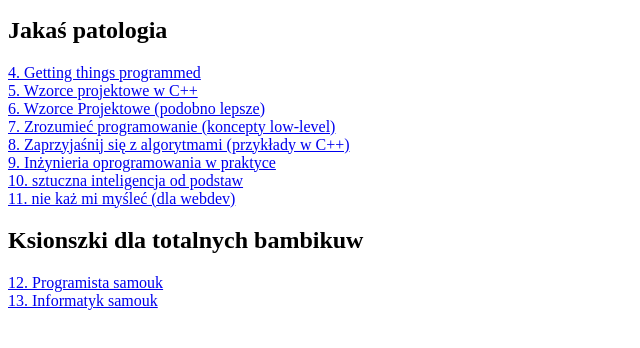
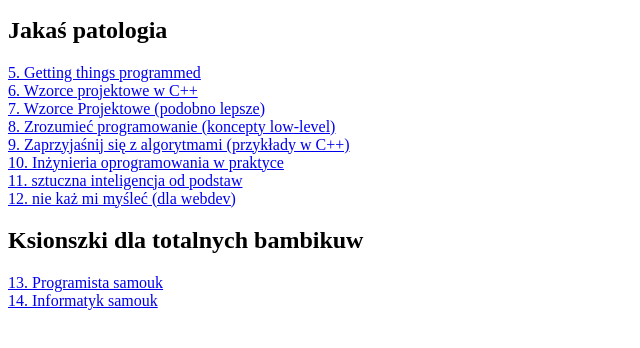
Before and after one commit to AveeSuuu/books-library, a plain HTML site: page index.html in a window 1280 px wide. Shown: the part 230-578 px from the top of the page, 0-640 px from the left. Drawn offline with Linux system fonts and the light colour scheme.

Commit message:
elo benc bim bam

```diff
--- a/index.html
+++ b/index.html
@@ -20,19 +20,19 @@
   </div>
   <div class="ksionszki-lista">
     <h2>Jakaś patologia</h2>
-    <a href="https://helion.pl/ksiazki/getting-things-programmed-droga-do-efektywnosci-michal-bartyzel,droppp.htm#format/d">4. Getting things programmed</a>
-    <a href="https://helion.pl/ksiazki/stosowanie-wzorcow-projektowych-w-c-kod-wielokrotnego-wykorzystania-w-programowaniu-zorientowanym-dmitri-nesteruk,stwzpr.htm#format/d">5. Wzorce projektowe w C++</a>
-    <a href="https://helion.pl/ksiazki/wzorce-projektowe-rusz-glowa-tworzenie-rozszerzalnego-i-latwego-w-utrzymaniu-oprogramowania-obiekt-eric-freeman-elisabeth-robson,wzor2v.htm#format/d">6. Wzorce Projektowe (podobno lepsze)</a>
-    <a href="https://ksiegarnia.pwn.pl/Zrozumiec-programowanie,688790689,p.html">7. Zrozumieć programowanie (koncepty low-level)</a>
-    <a href="https://ksiegarnia.pwn.pl/Zaprzyjaznij-sie-z-algorytmami,256933944,p.html">8. Zaprzyjaśnij się z algorytmami (przykłady w C++)</a>
-    <a href="https://helion.pl/ksiazki/inzynieria-oprogramowania-w-praktyce-od-wymagan-do-kodu-z-jezykiem-uml-michal-smialek-kamil-rybinski,ioprak.htm#format/d">9. Inżynieria oprogramowania w praktyce</a>
-    <a href="https://helion.pl/ksiazki/sztuczna-inteligencja-od-podstaw-feliks-kurp,szinop.htm#format/d">10. sztuczna inteligencja od podstaw </a>
-    <a href="https://helion.pl/ksiazki/nie-kaz-mi-myslec-o-zyciowym-podejsciu-do-funkcjonalnosci-stron-internetowych-wydanie-iii-steve-krug,niek3v.htm#format/d">11. nie każ mi myśleć (dla webdev)</a>
+    <a href="https://helion.pl/ksiazki/getting-things-programmed-droga-do-efektywnosci-michal-bartyzel,droppp.htm#format/d">5. Getting things programmed</a>
+    <a href="https://helion.pl/ksiazki/stosowanie-wzorcow-projektowych-w-c-kod-wielokrotnego-wykorzystania-w-programowaniu-zorientowanym-dmitri-nesteruk,stwzpr.htm#format/d">6. Wzorce projektowe w C++</a>
+    <a href="https://helion.pl/ksiazki/wzorce-projektowe-rusz-glowa-tworzenie-rozszerzalnego-i-latwego-w-utrzymaniu-oprogramowania-obiekt-eric-freeman-elisabeth-robson,wzor2v.htm#format/d">7. Wzorce Projektowe (podobno lepsze)</a>
+    <a href="https://ksiegarnia.pwn.pl/Zrozumiec-programowanie,688790689,p.html">8. Zrozumieć programowanie (koncepty low-level)</a>
+    <a href="https://ksiegarnia.pwn.pl/Zaprzyjaznij-sie-z-algorytmami,256933944,p.html">9. Zaprzyjaśnij się z algorytmami (przykłady w C++)</a>
+    <a href="https://helion.pl/ksiazki/inzynieria-oprogramowania-w-praktyce-od-wymagan-do-kodu-z-jezykiem-uml-michal-smialek-kamil-rybinski,ioprak.htm#format/d">10. Inżynieria oprogramowania w praktyce</a>
+    <a href="https://helion.pl/ksiazki/sztuczna-inteligencja-od-podstaw-feliks-kurp,szinop.htm#format/d">11. sztuczna inteligencja od podstaw </a>
+    <a href="https://helion.pl/ksiazki/nie-kaz-mi-myslec-o-zyciowym-podejsciu-do-funkcjonalnosci-stron-internetowych-wydanie-iii-steve-krug,niek3v.htm#format/d">12. nie każ mi myśleć (dla webdev)</a>
   </div>
   <div class="ksionszki-lista">
     <h2>Ksionszki dla totalnych bambikuw</h2>
-    <a href="https://helion.pl/ksiazki/programista-samouk-profesjonalny-przewodnik-do-samodzielnej-nauki-kodowania-cory-althoff,proprv.htm#format/d">12. Programista samouk</a>
-    <a href="https://helion.pl/ksiazki/informatyk-samouk-przewodnik-po-strukturach-danych-i-algorytmach-dla-poczatkujacych-cory-althoff,infsam.htm#format/d">13. Informatyk samouk</a>
+    <a href="https://helion.pl/ksiazki/programista-samouk-profesjonalny-przewodnik-do-samodzielnej-nauki-kodowania-cory-althoff,proprv.htm#format/d">13. Programista samouk</a>
+    <a href="https://helion.pl/ksiazki/informatyk-samouk-przewodnik-po-strukturach-danych-i-algorytmach-dla-poczatkujacych-cory-althoff,infsam.htm#format/d">14. Informatyk samouk</a>
   </div>
   <script src="script.js"></script>
 </body>
```
